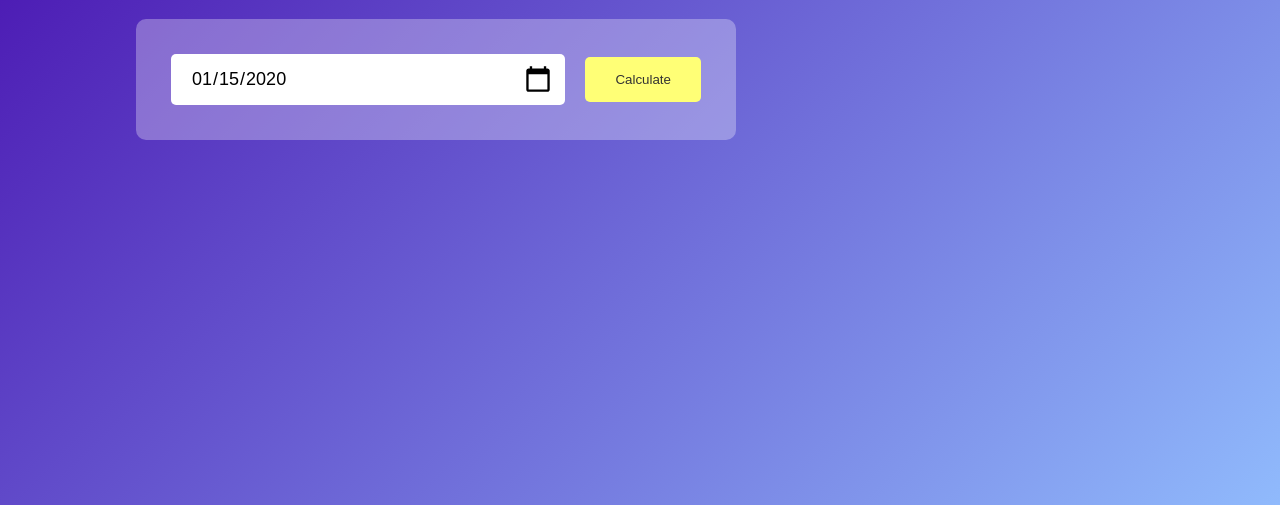
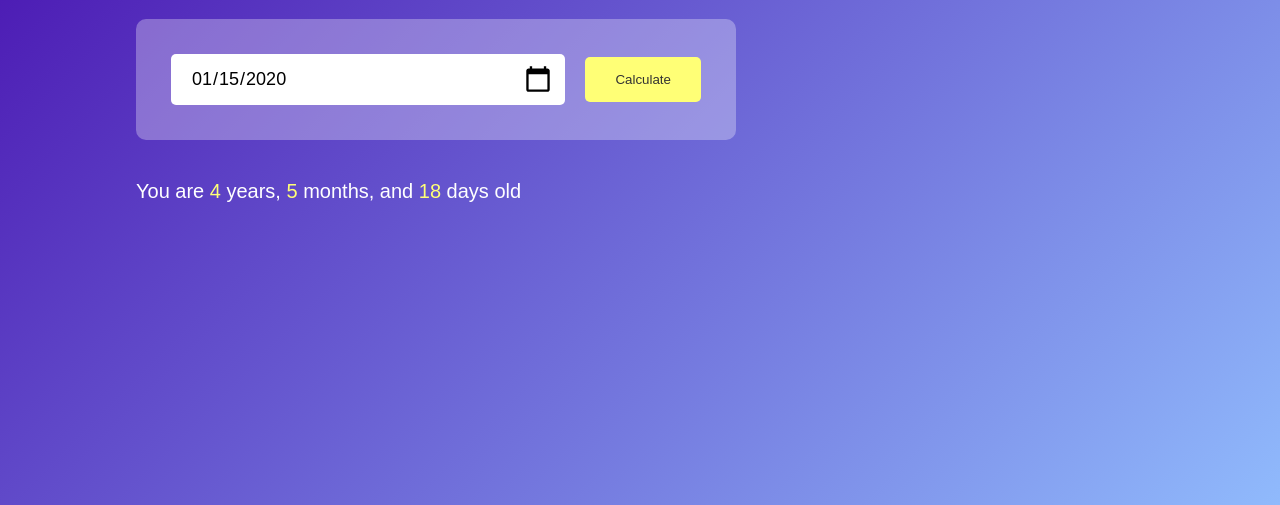
Before and after one commit to ddn57/age-calculator, a plain HTML site: page index.html in a window 1280 px wide. Both pictures are taken after typing "2020-01-15" into the empty fields and a click on the button "Calculate". Shown: the part 295-800 px from the top of the page. Drawn offline with Linux system fonts and the light colour scheme.

Commit message:
update/completion

```diff
--- a/index.html
+++ b/index.html
@@ -14,17 +14,19 @@
                 <input type="date" id="date">
                 <button onclick="calculateAge()">Calculate</button>
             </div>
+            <p id="result"></p>
         </div>
     </div>
     <script>
         let userInput = document.getElementById("date");
         userInput.max = new Date().toISOString().split("T")[0];
+        let result = document.getElementById("result");
 
         function calculateAge(){
             let birthDate = new Date(userInput.value);
 
             let d1 = birthDate.getDate();
-            let m1 = birthDate.getMonth();
+            let m1 = birthDate.getMonth() + 1;
             let y1 = birthDate.getFullYear();
 
             let today = new Date();
@@ -33,6 +35,32 @@
             let m2 = today.getMonth() + 1;
             let y2 = today.getFullYear();
 
+            let d3, m3, y3;
+
+            y3 = y2 - y1;
+
+            if (m2 >= m1){
+                m3 = m2 - m1;
+            } else{
+                y3--;
+                m3 = 12 + m2 - m1;
+            }
+
+            if(d2 >= d1){
+                d3 = d2 - d1;
+            }else{
+                m3--;
+                d3 = getDaysInMonth(y1, m1) + d2 - d1;
+            }
+            if(m3 < 0){
+                m3 = 11;
+                y3--;
+            }
+            result.innerHTML = `You are <span>${y3}</span> years, <span>${m3}</span> months, and <span>${d3}</span> days old`;
+        }
+
+        function getDaysInMonth(year, month){
+            return new Date(year, month, 0).getDate();
         }
 
     </script>
--- a/style.css
+++ b/style.css
@@ -63,3 +63,11 @@
     background-size: 30px;
     cursor: pointer;
 }
+#result{
+    font-size: 20px;
+
+}
+
+#result span{
+    color: #ffff76;
+}
```
